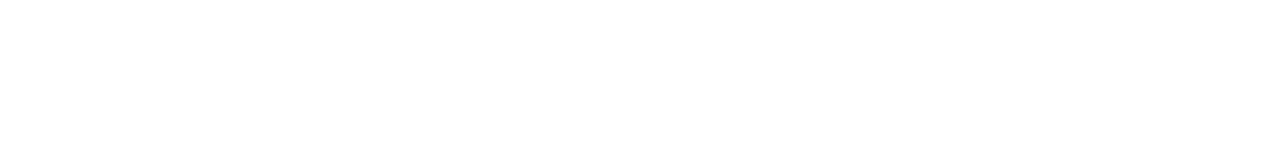
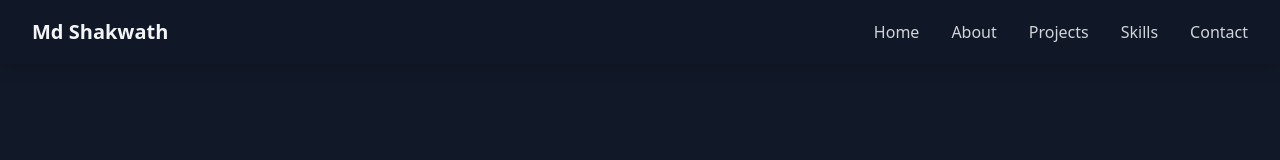
Before and after one commit to Shakwath/My_Portfolio_Tools_Assignment, a plain HTML site: page index.html in a window 1280 px wide. Drawn offline with nearby package versions, Linux system fonts and the light colour scheme.

Commit message:
Nav part done

```diff
--- a/index.html
+++ b/index.html
@@ -4,9 +4,48 @@
     <meta charset="UTF-8">
     <meta name="viewport" content="width=device-width, initial-scale=1.0">
     <link rel="stylesheet" href="style.css">
+    <!-- Use the Inter font from Google Fonts -->
+    <link rel="preconnect" href="https://fonts.googleapis.com">
+    <link rel="preconnect" href="https://fonts.gstatic.com" crossorigin>
+    <!-- Load Tailwind CSS from CDN -->
+    <script src="https://cdn.tailwindcss.com"></script>
     <title>My_Portfolio</title>
 </head>
-<body>
+<body  class="bg-gray-900 text-gray-100 font-sans">
+    <div id="vanta-bg"></div>
+    <!-- Navigation -->
+    <nav class="fixed w-full bg-gray-900 bg-opacity-90 backdrop-blur-sm z-50 shadow-lg">
+        <div class="max-w-7xl mx-auto px-4 sm:px-6 lg:px-8">
+            <div class="flex justify-between h-16">
+                <div class="flex items-center">
+                    <span class="text-xl font-bold gradient-text">Md Shakwath</span>
+                </div>
+                <div class="hidden md:flex items-center space-x-8">
+                    <a href="#home" class="text-gray-300 hover:text-white transition">Home</a>
+                    <a href="#about" class="text-gray-300 hover:text-white transition">About</a>
+                    <a href="#projects" class="text-gray-300 hover:text-white transition">Projects</a>
+                    <a href="#skills" class="text-gray-300 hover:text-white transition">Skills</a>
+                    <a href="#contact" class="text-gray-300 hover:text-white transition">Contact</a>
+                </div>
+                <div class="md:hidden flex items-center">
+                    <button id="menu-btn" class="text-gray-300 hover:text-white focus:outline-none">
+                        <i data-feather="menu"></i>
+                    </button>
+                </div>
+            </div>
+        </div>
+
+         <!-- Screen -->
+        <div id="mobile-menu" class="hidden md:hidden bg-gray-800">
+            <div class="px-2 pt-2 pb-3 space-y-1 sm:px-3">
+                <a href="#home" class="block px-3 py-2 text-gray-300 hover:text-white hover:bg-gray-700 rounded-md">Home</a>
+                <a href="#about" class="block px-3 py-2 text-gray-300 hover:text-white hover:bg-gray-700 rounded-md">About</a>
+                <a href="#projects" class="block px-3 py-2 text-gray-300 hover:text-white hover:bg-gray-700 rounded-md">Projects</a>
+                <a href="#skills" class="block px-3 py-2 text-gray-300 hover:text-white hover:bg-gray-700 rounded-md">Skills</a>
+                <a href="#contact" class="block px-3 py-2 text-gray-300 hover:text-white hover:bg-gray-700 rounded-md">Contact</a>
+            </div>
+        </div>
+    </nav>
 
 </body>
 </html>
--- a/style.css
+++ b/style.css
@@ -0,0 +1,12 @@
+ body {
+            font-family: 'Inter', sans-serif;
+        }
+
+#vanta-bg {
+            position: absolute;
+            top: 0;
+            left: 0;
+            width: 100%;
+            height: 100%;
+            z-index: -1;
+        }
```
